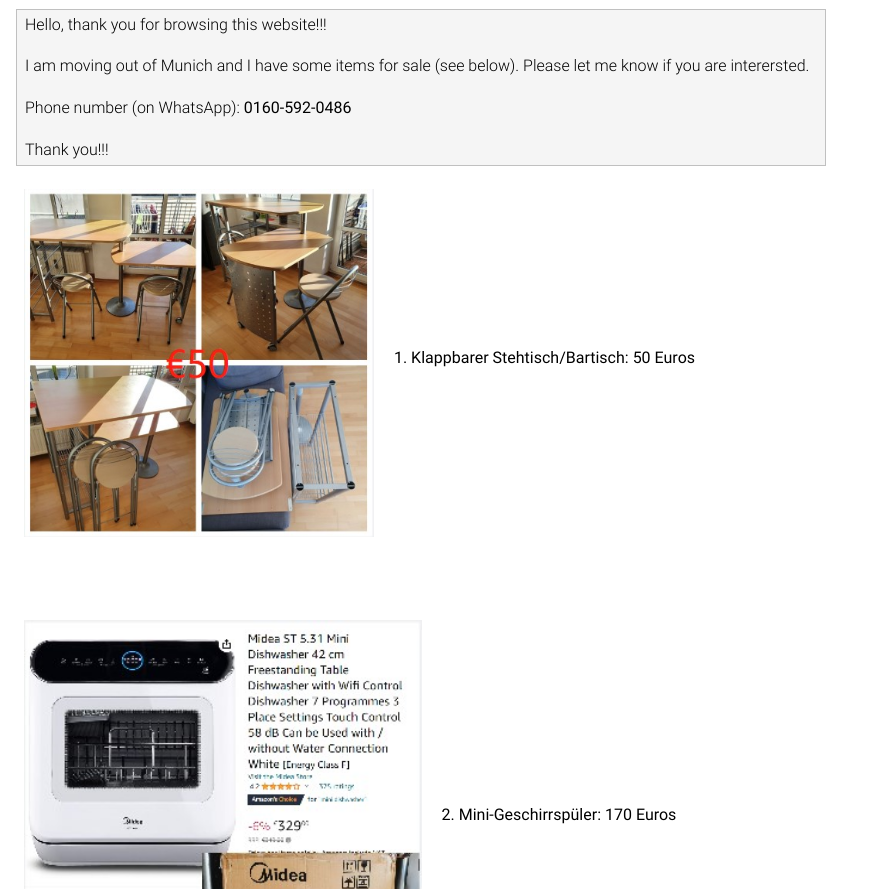
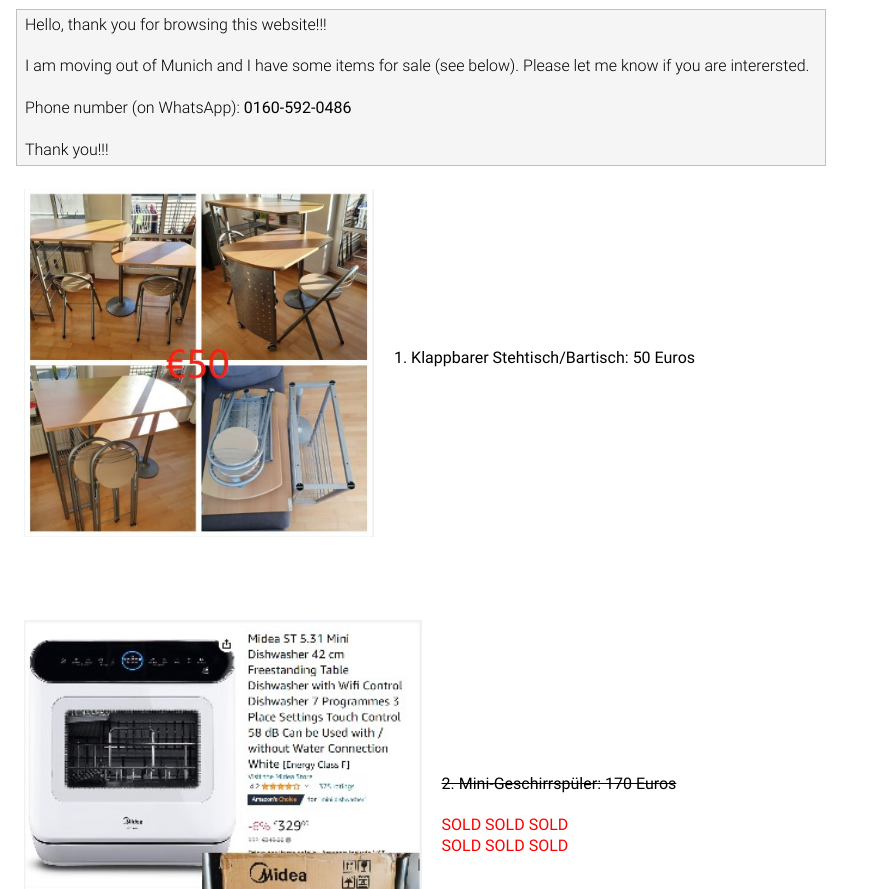
Before and after one commit to munich4sale/munich4sale.github.io, a plain HTML site: page index.html in a window 1280 px wide. Shown: the part 63-952 px from the top of the page, without its empty margins (0-873 px from the left). Drawn offline with nearby package versions, Linux system fonts and the light colour scheme; some packages are replaced by stand-ins of ours.

Commit message:
Add files via upload

```diff
--- a/index.html
+++ b/index.html
@@ -67,8 +67,11 @@ Thank you!!!
 <td align="left"><p>
 
 
-<b>2. Mini-Geschirrspüler: 170 Euros</b>
+<b><s>2. Mini-Geschirrspüler: 170 Euros</s></b>
+<br /><br />
 
+<b><font color="red">SOLD SOLD SOLD</font></b><br />
+<b><font color="red">SOLD SOLD SOLD</font></b>
 
 </p>
 </td></tr></table>
@@ -94,7 +97,7 @@ Please let me know if you are interested. Phone number (on WhatsApp): <b>0160-59
 </p>
 <div id="footer">
 <div id="footer-text">
-Page generated 2023-08-21 19:11:43 CEST, by <a href="https://github.com/wsshin/jemdoc_mathjax" target="blank">jemdoc+MathJax</a>.
+Page generated 2023-08-22 17:03:10 CEST, by <a href="https://github.com/wsshin/jemdoc_mathjax" target="blank">jemdoc+MathJax</a>.
 </div>
 </div>
 </div>
```
